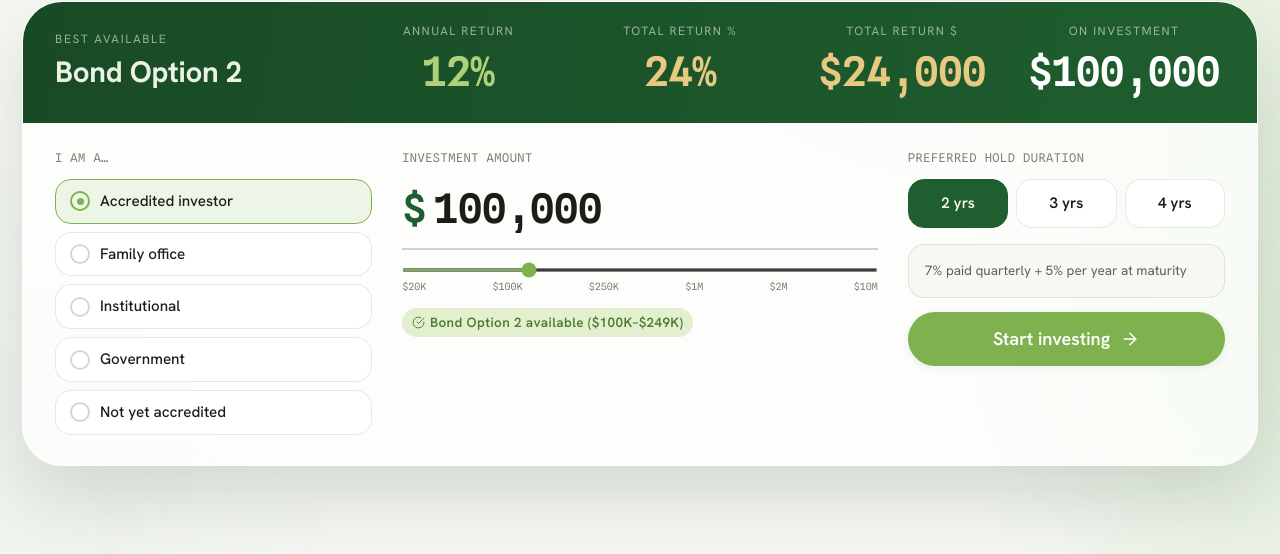
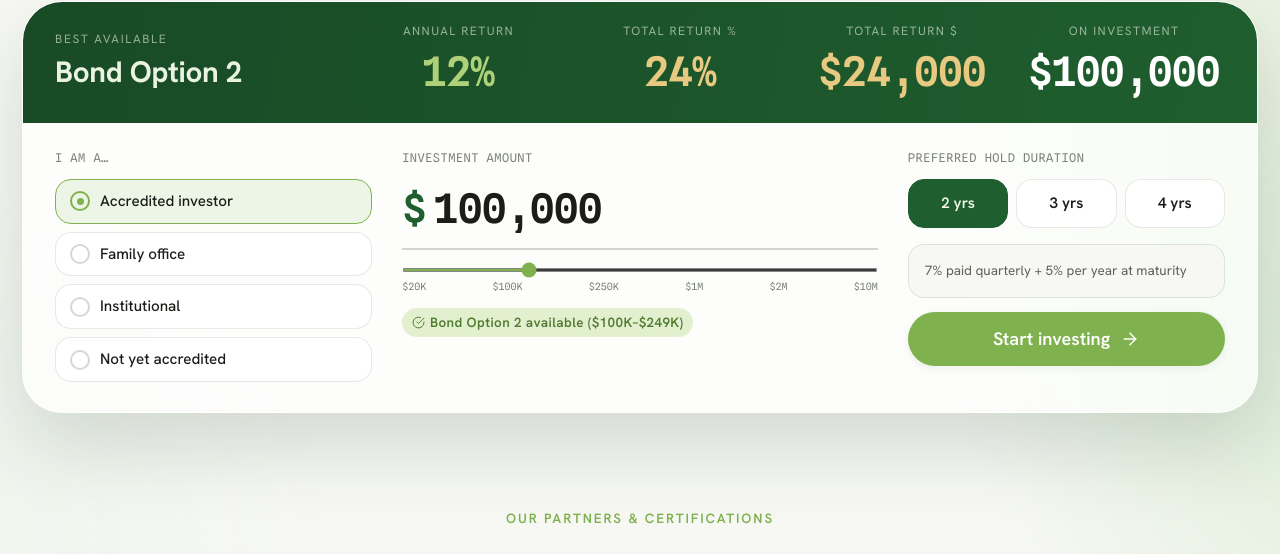
Before and after one commit to ProactiveFunds/Updated-PSBsite-10thavenue, an Astro site: page / in a window 1280 px wide. Shown: the part 965-1519 px from the top of the page. Built offline with nearby package versions, Linux system fonts and the light colour scheme; Astro itself is replaced by a stand-in of ours.

Commit message:
Calculator: remove Government investor type

```diff
--- a/src/components/HomeCalculator.jsx
+++ b/src/components/HomeCalculator.jsx
@@ -21,7 +21,6 @@ const STATUSES = [
   { id: 'accredited', label: 'Accredited investor', ok: true },
   { id: 'family',     label: 'Family office',       ok: true },
   { id: 'institutional', label: 'Institutional',    ok: true },
-  { id: 'government', label: 'Government',           ok: true },
   { id: 'retail',     label: 'Not yet accredited',  ok: false },
 ];
 const MARKS = [
```
